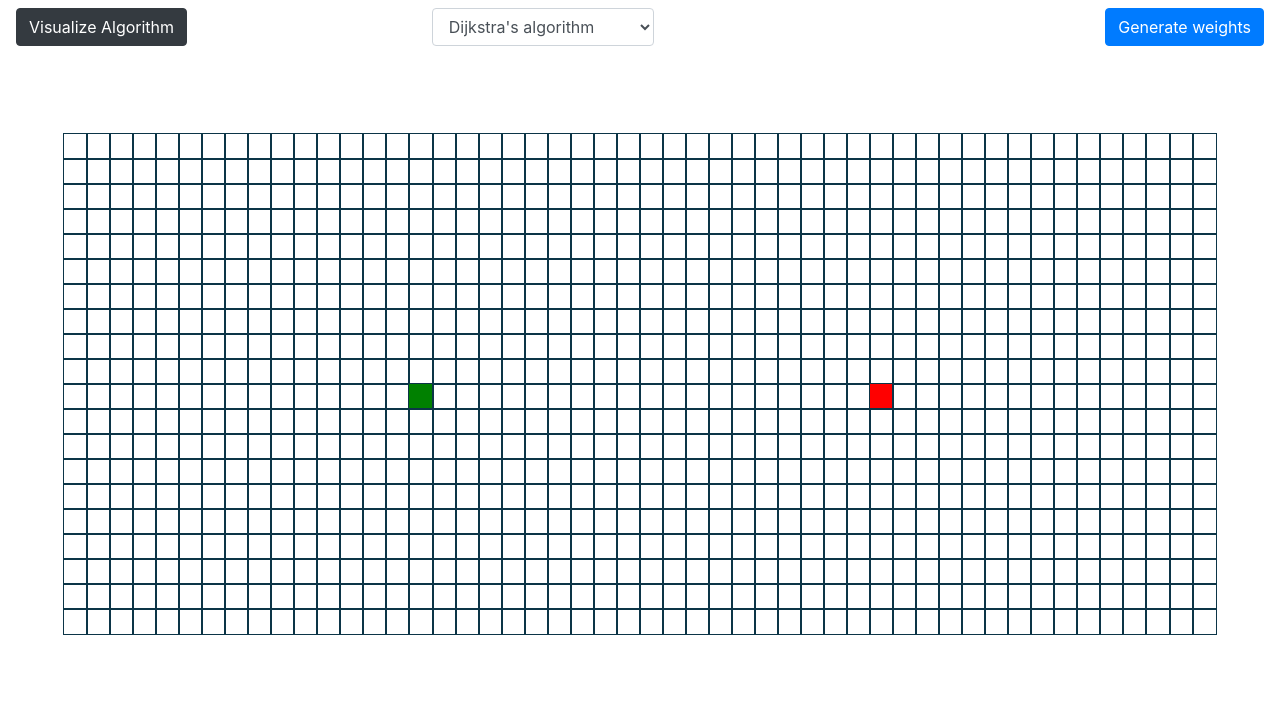
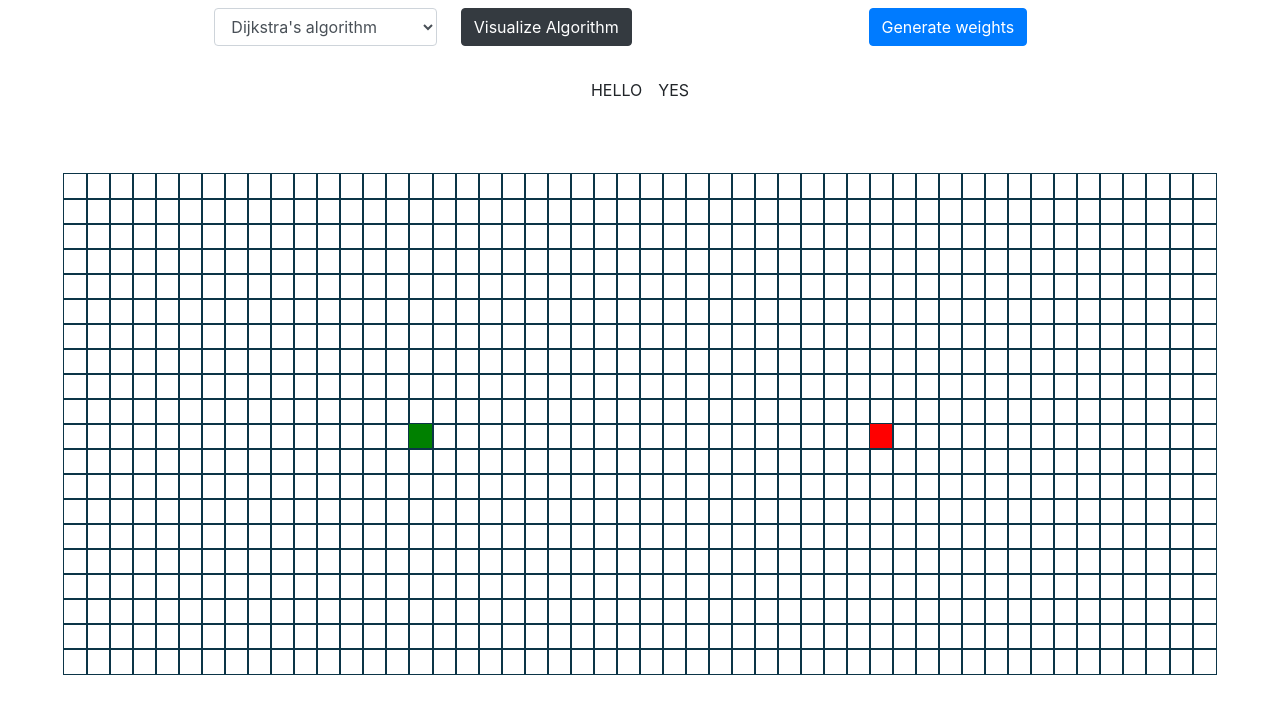
Before and after one commit to Leifa129/PathFinderVisualizer, a React (Create React App) app: page / in a window 1280 px wide. Shown: the top 714 px of the page. Built offline with nearby package versions, Linux system fonts and the light colour scheme; the HTML template or start-up script is replaced by a standard one.

Commit message:
Fixed A* algorithm

```diff
--- a/src/Algorithms/AStar.js
+++ b/src/Algorithms/AStar.js
@@ -30,8 +30,8 @@ function sortNodesByFScore(unvisitedNodes){
 }
 
 function heuristic(startNode, finishNode){
-       const dRow = finishNode.row - startNode.row;
-       const dCol = finishNode.col - startNode.col;
+       const dRow =  startNode.row - finishNode.row;
+       const dCol =  startNode.col - finishNode.col;
        return Math.abs(dRow) + Math.abs(dCol);
 }
 
@@ -39,9 +39,10 @@ function updateUnvisitedNeighbors(node, finishNode, grid){
     const unvisitedNeighbors = GraphHelper.getUnvisitedNeighbors(node, grid);
     for (const neighbor of unvisitedNeighbors) {
         const temp = node.distance + neighbor.weight;
+       // const temp = node.distance + ((neighbor.row - node.row === 0 || neighbor.col - node.col === 0) ? 1 : Math.SQRT2 );
         if ( temp < neighbor.distance) {
             neighbor.distance = temp;
-            neighbor.fScore = temp + heuristic(node, finishNode);
+            neighbor.fScore = temp + heuristic(neighbor, finishNode);
             neighbor.previousNode = node;
         }
     }
--- a/src/PathFindingVisualizer/PathFindingVisualizer.js
+++ b/src/PathFindingVisualizer/PathFindingVisualizer.js
@@ -213,25 +213,32 @@ export default class PathFindingVisualizer extends Component {
     return (
         <>
           <div className="header">
+            <div className="item form-group">
+            <select className="form-control w-50 m-2 float-right " value={selectedAlgorithm}
+                    onChange={event => {
+                      this.setState({selectedAlgorithm: event.target.value})
+                    }}
+                    id="selectedAlgorithm">
+              <option value="dijkstra">Dijkstra's algorithm</option>
+              <option value="aStar">A* algorithm</option>
+            </select>
+          </div>
             <div className="item">
-          <button className="btn btn-dark ml-3 mt-2"  onClick={() => this.visualizeAlgorithm()}>
+          <button className="btn btn-dark ml-3 mt-2 float-left"  onClick={() => this.visualizeAlgorithm()}>
             Visualize Algorithm
           </button>
           </div>
-            <div className="item form-group">
-          <select className="form-control w-50 m-2" value={selectedAlgorithm}
-                  onChange={event => {
-                    this.setState({selectedAlgorithm: event.target.value})
-                  }}
-                  id="selectedAlgorithm">
-            <option value="dijkstra">Dijkstra's algorithm</option>
-            <option value="aStar">A* algorithm</option>
-          </select>
-          </div>
+
             <div className="item">
-              <button className="btn btn-primary mr-3 mt-2 float-right" onClick={() => this.generateWeights()}>Generate weights</button>
+              <button className="btn btn-primary mr-3 mt-2 float-left" onClick={() => this.generateWeights()}>Generate weights</button>
             </div>
           </div>
+
+          <div className="d-flex justify-content-center">
+            <div className="p-2">HELLO</div>
+            <div className="p-2">YES</div>
+          </div>
+
           <div className="grid">
             {grid.map((row, rowIdx) => {
               return (
```
